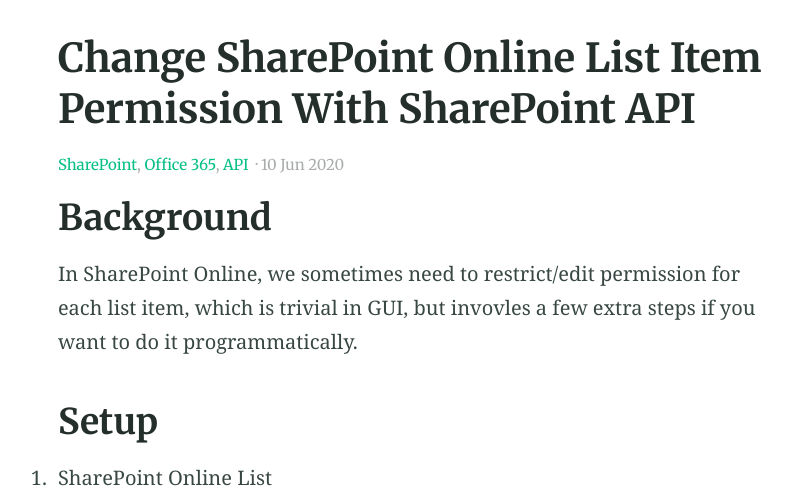
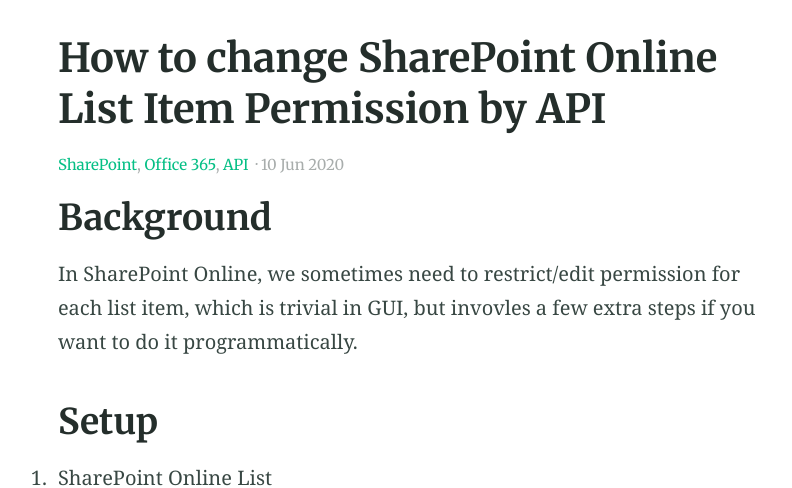
Before and after one commit to JoeHO888/JoeHo888.github.io, a Jekyll site: the page built from _posts/2020-06-10-How-To-Change-SharePoint-Online-List-Item-Permission-By-API.md, in a window 1280 px wide and 900 px high, cut to the strip 412-900 px from the top of the window. Shown: the whole strip, without its empty margins (225-1017 px from the left). Built offline with Jekyll 4.4.1, drawn with Linux system fonts in a browser that asks for light colours; our own code applies the rules of GitHub Pages for plain Markdown files; comment, search, counter and statistics services are not loaded.

Commit message:
Update title in SharePoint Online List Item Permisison blog post

```diff
--- a/_posts/2020-06-10-Change-SharePoint-Online-List-Item-Permission-With-SharePoint-API.md
+++ b/_posts/2020-06-10-How-To-Change-SharePoint-Online-List-Item-Permission-By-API.md
@@ -1,5 +1,5 @@
 ---
-title: Change SharePoint Online List Item Permission With SharePoint API
+title: How to change SharePoint Online List Item Permission by API
 categories:
 - SharePoint
 - Office 365
```
Also changed, not shown: images/2020-06-10-How-To-Change-SharePoint-Online-List-Item-Permission-By-API/after-break-inheritance.jpg (renamed from images/2020-06-10-Change-SharePoint-Online-List-Item-Permission-With-SharePoint-API/after-break-inheritance.jpg), images/2020-06-10-How-To-Change-SharePoint-Online-List-Item-Permission-By-API/api-call.jpg (renamed from images/2020-06-10-Change-SharePoint-Online-List-Item-Permission-With-SharePoint-API/api-call.jpg), images/2020-06-10-How-To-Change-SharePoint-Online-List-Item-Permission-By-API/before-break-inheritance.jpg (renamed from images/2020-06-10-Change-SharePoint-Online-List-Item-Permission-With-SharePoint-API/before-break-inheritance.jpg).
